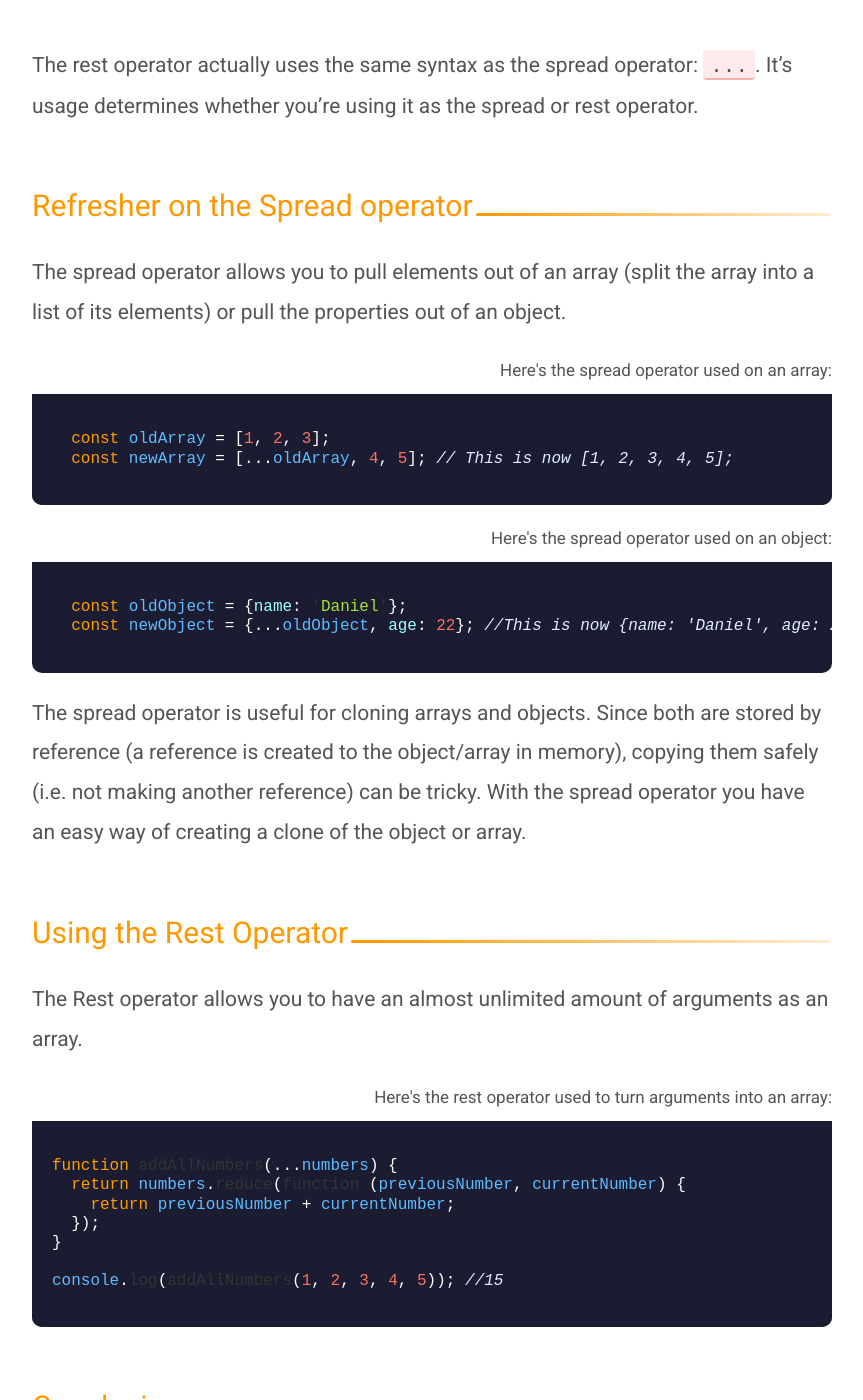
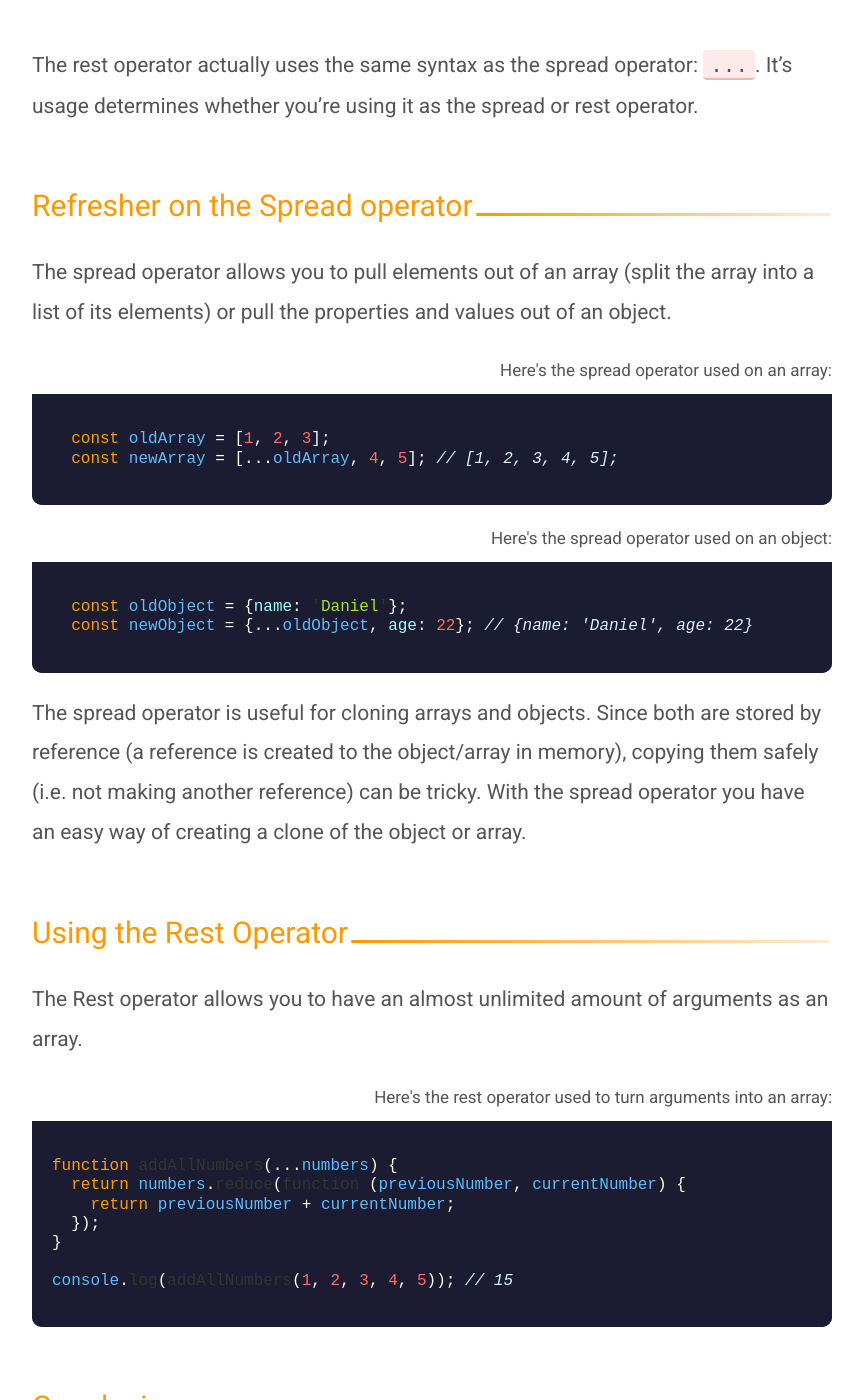
Before and after one commit to codinglead/codinglead.github.io, a Jekyll site: the page built from _posts/2019-07-03-rest-operator-in-js.md, in a window 1280 px wide and 1400 px high, scrolled down 287 px. Shown: the whole window, without its empty margins (208-1071 px from the left). Built offline with Jekyll 4.4.1, drawn with Linux system fonts in a browser that asks for light colours; comment, search, counter and statistics services are not loaded; some of the changed text lies outside the part shown.

Commit message:
update rest operator in js blog

````diff
--- a/_posts/2019-04-17-rest-operator-in-js.md
+++ b/_posts/2019-07-03-rest-operator-in-js.md
@@ -14,20 +14,20 @@ The rest operator actually uses the same syntax as the spread operator: <code c
 
 ## Refresher on the Spread operator
 
-The spread operator allows you to pull elements out of an array (split the array into a list of its elements) or pull the properties out of an object.
+The spread operator allows you to pull elements out of an array (split the array into a list of its elements) or pull the properties and values out of an object.
 
 <p class="highlight__file-desc">Here's the spread operator used on an array:</p>
 
 ```javascript
   const oldArray = [1, 2, 3];
-  const newArray = [...oldArray, 4, 5]; // This is now [1, 2, 3, 4, 5];
+  const newArray = [...oldArray, 4, 5]; // [1, 2, 3, 4, 5];
 ```
 
 <p class="highlight__file-desc">Here's the spread operator used on an object:</p>
 
 ```javascript
   const oldObject = {name: 'Daniel'};
-  const newObject = {...oldObject, age: 22}; //This is now {name: 'Daniel', age: 22}
+  const newObject = {...oldObject, age: 22}; // {name: 'Daniel', age: 22}
 ```
 
 The spread operator is useful for cloning arrays and objects. Since both are stored by reference (a reference is created to the object/array in memory), copying them safely (i.e. not making another reference) can be tricky. With the spread operator you have an easy way of creating a clone of the object or array.
````
Also changed, not shown: other parts of _posts/2019-07-03-rest-operator-in-js.md (+3 -3 lines).
